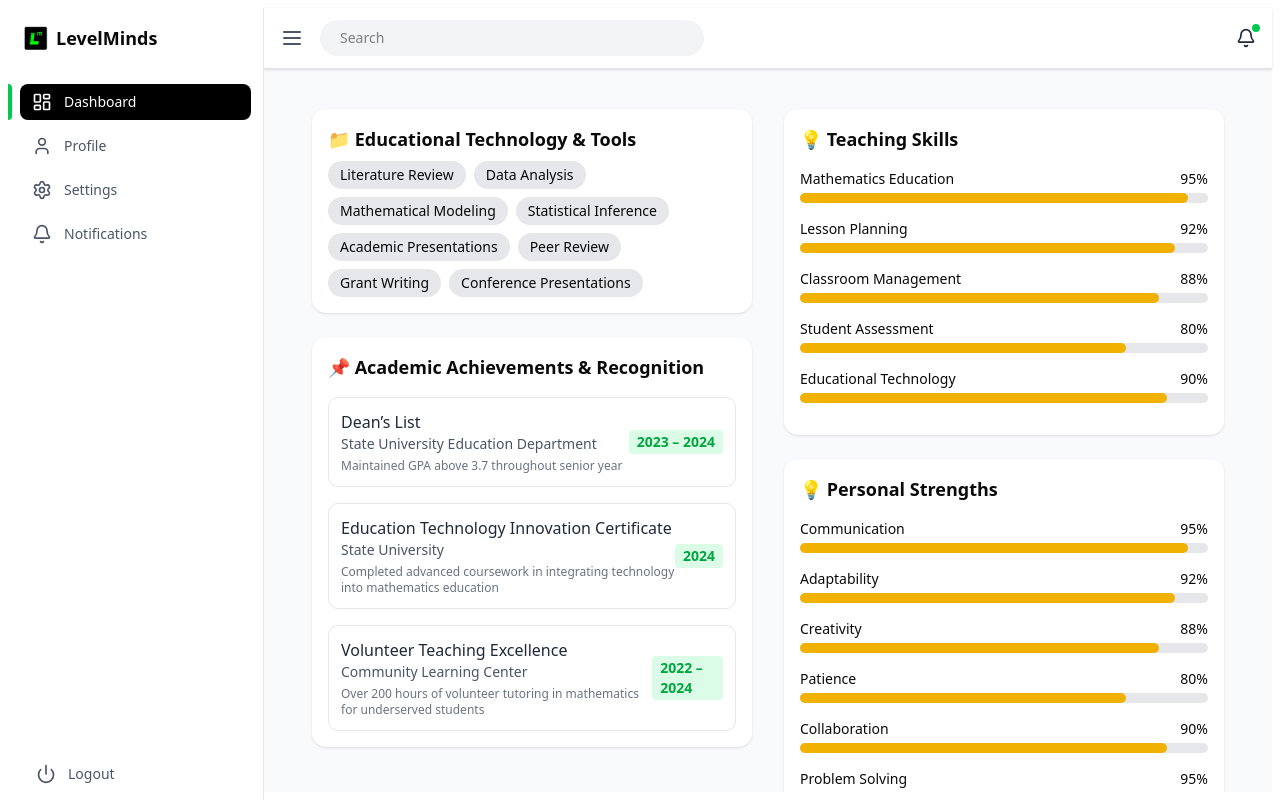
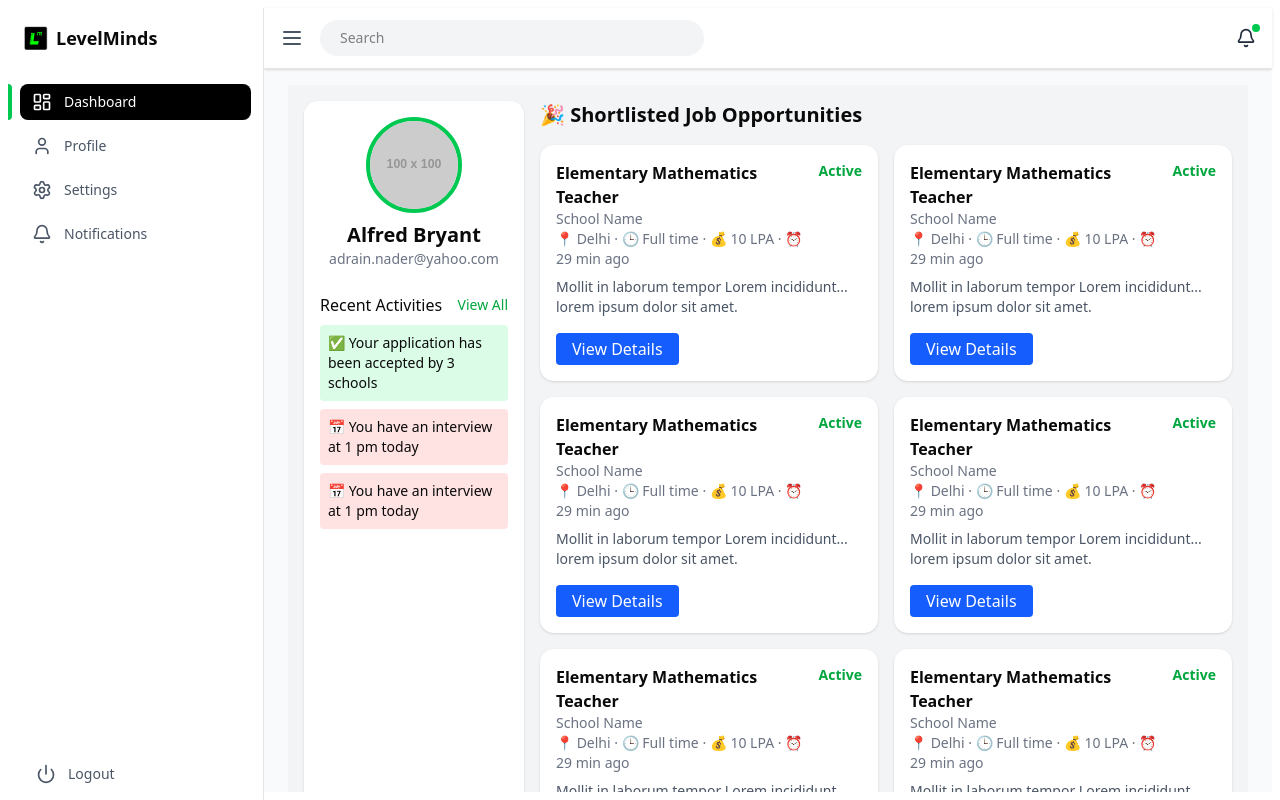
Before and after one commit to shubham9991/LM_Job_Portal, a React (Vite) app: page / in a window 1280 px wide. Built offline with nearby package versions, Linux system fonts and the light colour scheme.

Commit message:
Worked on dashboard and skill section

```diff
--- a/src/App.jsx
+++ b/src/App.jsx
@@ -1,6 +1,6 @@
 import { Button } from "@/components/ui/button";
 import Login from "./components/auth/Login";
-import Sidebar from "./components/ui/Sidebar";
+import Sidebar from "./components/navigation/Sidebar";
 import Layout from "./components/ui/Layout";
 import Dashboard from "./components/ui/Dashboard";
 import SkillsSection from "./components/ui/SkillsSection";
@@ -12,8 +12,8 @@ function App() {
        */}
       {/* <Login /> */}
       <Layout>
-        {/* <Dashboard /> */}
-        <SkillsSection />
+        <Dashboard />
+        {/* <SkillsSection /> */}
       </Layout>
     </div>
   );
--- a/src/components/ui/Layout.jsx
+++ b/src/components/ui/Layout.jsx
@@ -1,6 +1,6 @@
 import { useState } from "react";
-import Sidebar from "./Sidebar";
-import Header from "./Header";
+import Sidebar from "../navigation/Sidebar";
+import Header from "../navigation/SearchBar";
 
 const Layout = ({ children }) => {
   const [collapsed, setCollapsed] = useState(false);
```
Also changed, not shown: src/components/navigation/SearchBar.jsx (renamed from src/components/ui/Header.jsx), src/components/navigation/Sidebar.jsx (renamed from src/components/ui/Sidebar.jsx).
